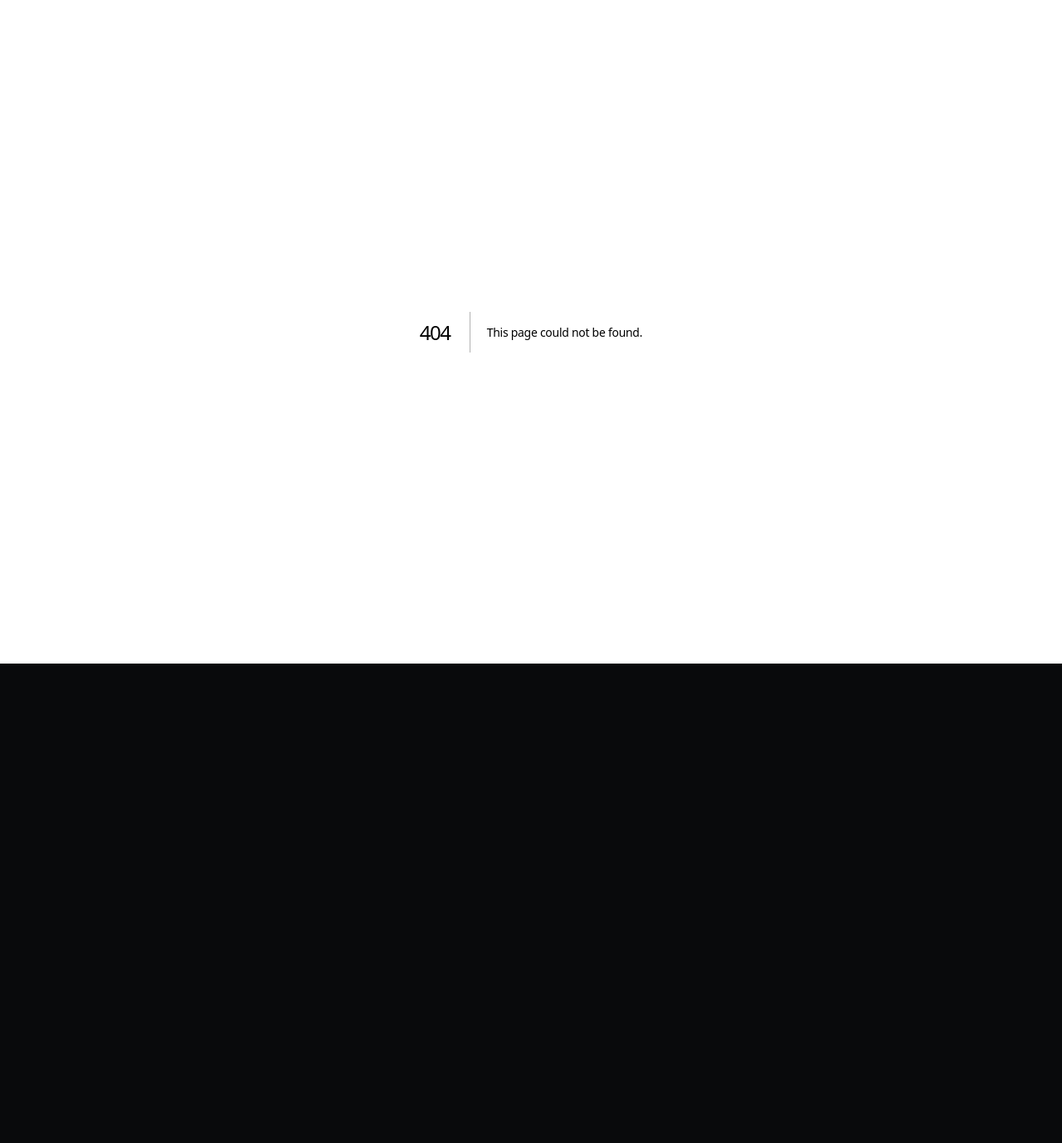
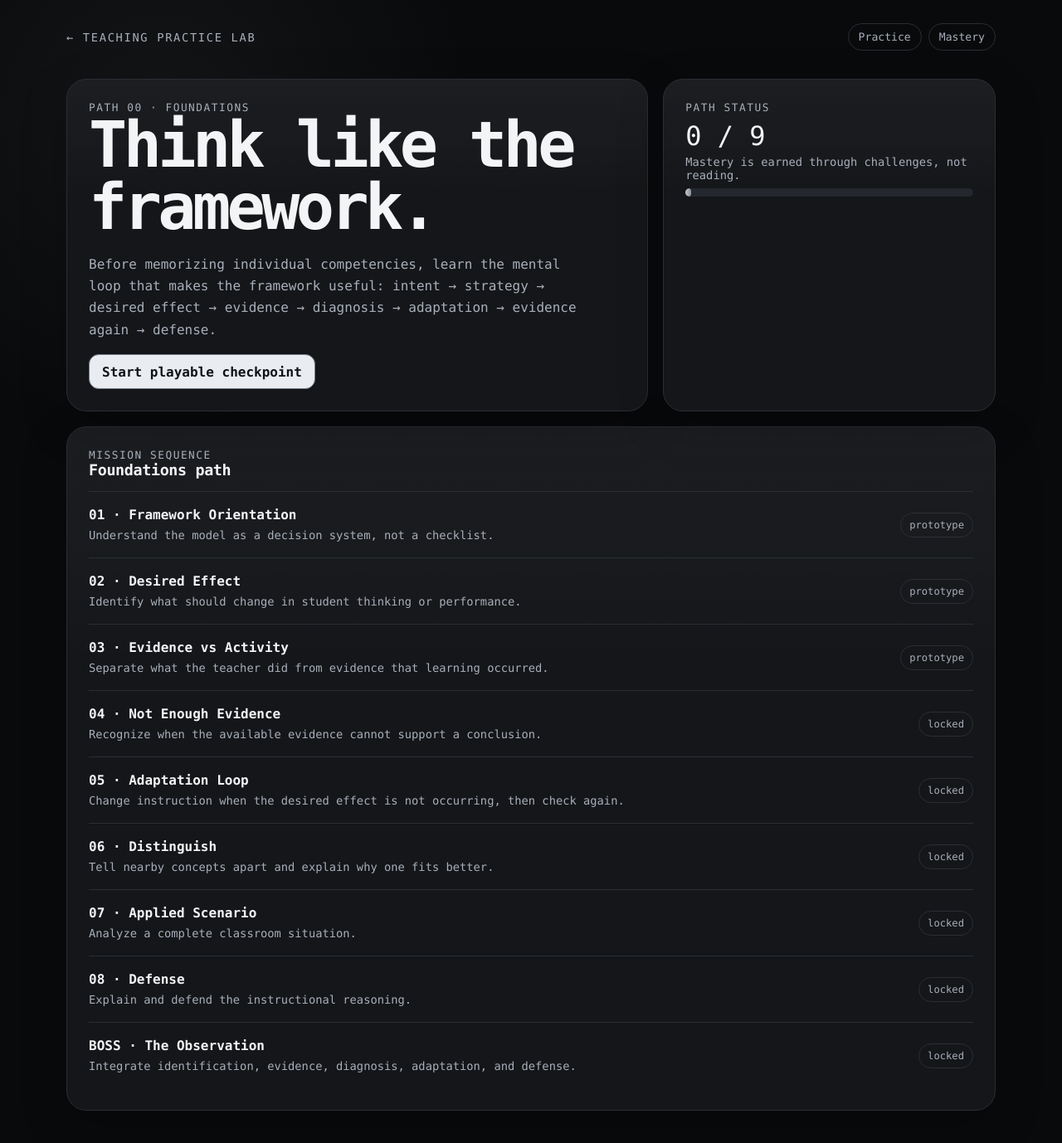
Before and after one commit to Gh0stlyKn1ght/Marzano-Learning-Map, a Next.js app: page /learn/foundations in a window 1280 px wide. Before the commit this address had no page. Shown: the top 1378 px of the page at 83% size. Before the commit the page ends 800 px from the top, so only its background shows below. Built offline with nearby package versions, Linux system fonts and the light colour scheme.

Commit message:
feat: add foundations learning path

```diff
--- /dev/null
+++ b/app/learn/foundations/page.tsx
@@ -0,0 +1,53 @@
+import Link from "next/link";
+
+const steps = [
+  ["01", "Framework Orientation", "Understand the model as a decision system, not a checklist."],
+  ["02", "Desired Effect", "Identify what should change in student thinking or performance."],
+  ["03", "Evidence vs Activity", "Separate what the teacher did from evidence that learning occurred."],
+  ["04", "Not Enough Evidence", "Recognize when the available evidence cannot support a conclusion."],
+  ["05", "Adaptation Loop", "Change instruction when the desired effect is not occurring, then check again."],
+  ["06", "Distinguish", "Tell nearby concepts apart and explain why one fits better."],
+  ["07", "Applied Scenario", "Analyze a complete classroom situation."],
+  ["08", "Defense", "Explain and defend the instructional reasoning."],
+  ["BOSS", "The Observation", "Integrate identification, evidence, diagnosis, adaptation, and defense."],
+] as const;
+
+export default function FoundationsPage() {
+  return (
+    <main className="shell">
+      <header className="topbar">
+        <Link href="/" className="brand">← Teaching Practice Lab</Link>
+        <nav className="nav"><Link href="/challenge">Practice</Link><Link href="/mastery">Mastery</Link></nav>
+      </header>
+
+      <section className="hero">
+        <article className="card">
+          <div className="eyebrow">Path 00 · Foundations</div>
+          <h1>Think like the framework.</h1>
+          <p className="lead">Before memorizing individual competencies, learn the mental loop that makes the framework useful: intent → strategy → desired effect → evidence → diagnosis → adaptation → evidence again → defense.</p>
+          <Link className="button" href="/challenge">Start playable checkpoint</Link>
+        </article>
+        <aside className="card">
+          <div className="eyebrow">Path status</div>
+          <div className="metric">0 / 9</div>
+          <div className="subtle">Mastery is earned through challenges, not reading.</div>
+          <div className="progress"><span style={{ width: "2%" }} /></div>
+        </aside>
+      </section>
+
+      <section className="card">
+        <div className="eyebrow">Mission sequence</div>
+        <h2>Foundations path</h2>
+        {steps.map(([number, title, description], index) => (
+          <div className="action" key={title}>
+            <div>
+              <strong>{number} · {title}</strong>
+              <span className="subtle">{description}</span>
+            </div>
+            <span className="badge">{index < 3 ? "prototype" : "locked"}</span>
+          </div>
+        ))}
+      </section>
+    </main>
+  );
+}
```
